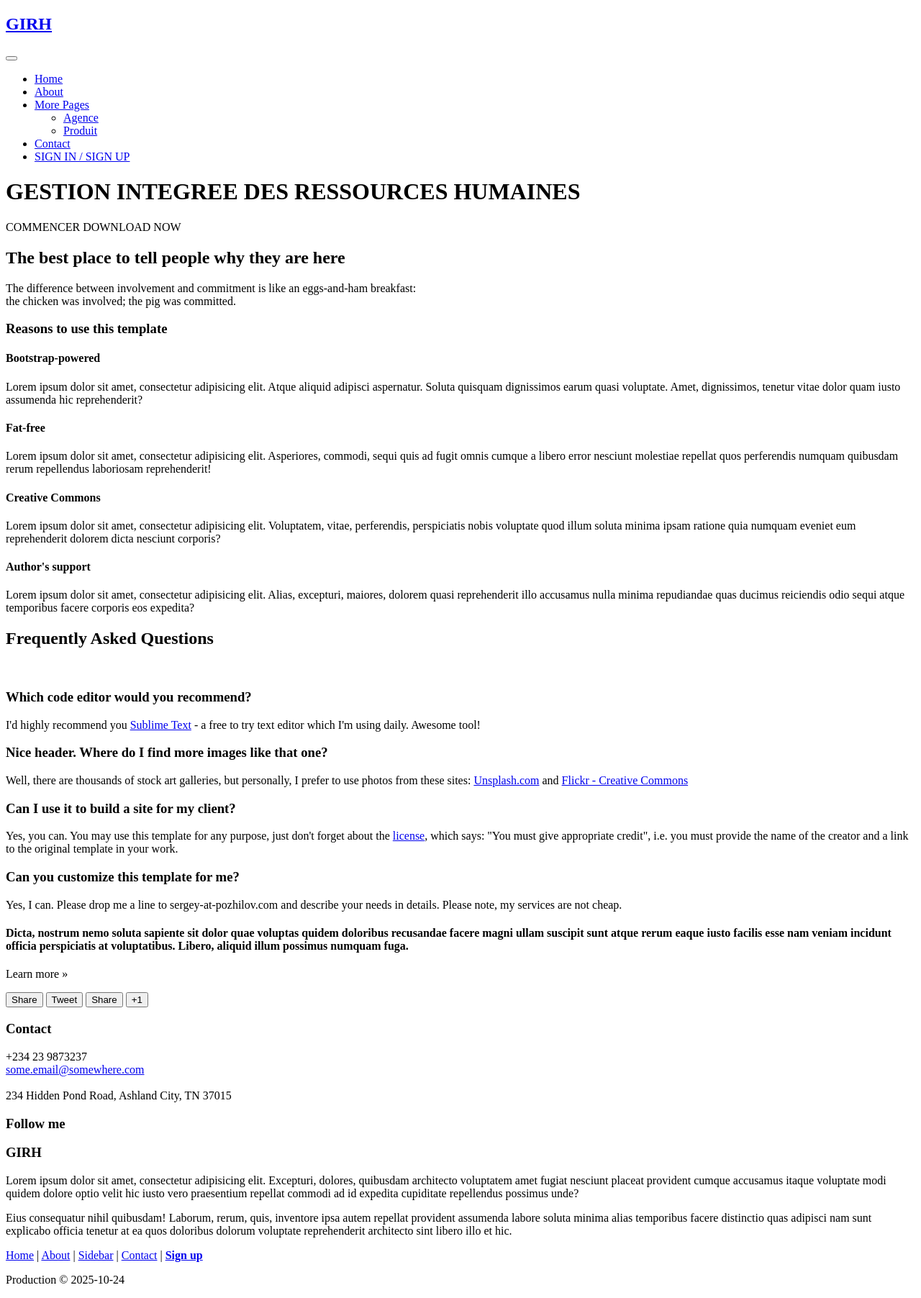
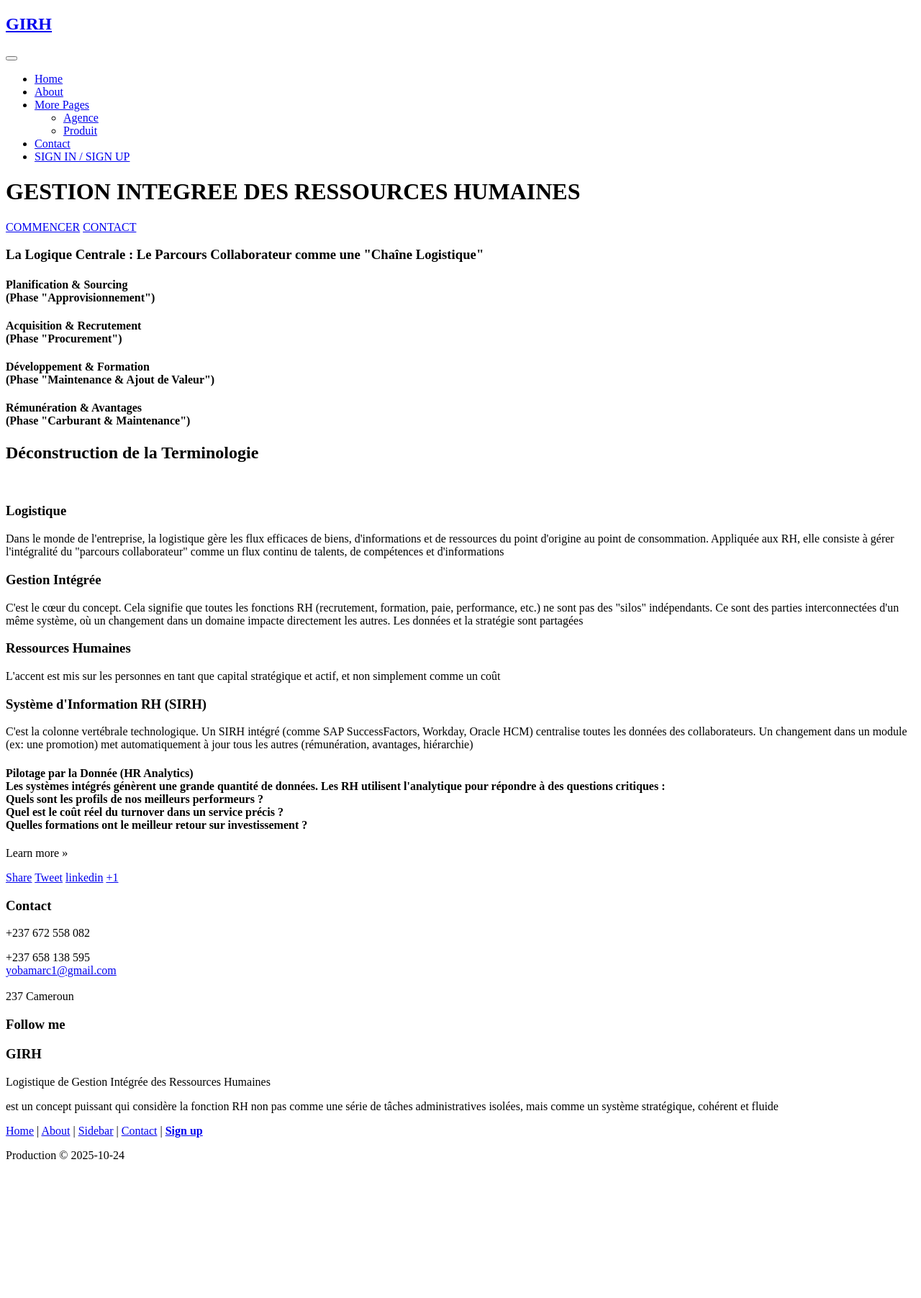
Before and after one commit to MarcYoba/-archive, a Symfony app: template templates/home/index.html.twig in a window 1280 px wide. Shown: the whole page at 72% size. After the commit the page ends 1611 px from the top, so only its background shows below. Run offline with Twig, Linux system fonts and the light colour scheme; the template is opened without the code that fills it, so the values that code supplies are empty; some libraries are stand-ins or nearby versions.

Commit message:
creation de l'interface d'acceuil des utilisateur

```diff
--- a/package.json
+++ b/package.json
@@ -20,7 +20,7 @@
         "build": "encore production --progress"
     },
     "dependencies": {
-        "@fortawesome/fontawesome-free": "6.0.0",
+        "@fortawesome/fontawesome-free": "^7.1.0",
         "@popperjs/core": "^2.11.8",
         "bootstrap": "^5.3.8",
         "headroom.js": "^0.12.0",
--- a/templates/footer.html.twig
+++ b/templates/footer.html.twig
@@ -6,10 +6,11 @@
 					<div class="col-md-3 widget">
 						<h3 class="widget-title">Contact</h3>
 						<div class="widget-body">
-							<p>+234 23 9873237<br>
-								<a href="mailto:#">some.email@somewhere.com</a><br>
+							<p>+237 672 558 082<br>
+							<p>+237 658 138 595<br>
+								<a href="mailto:#">yobamarc1@gmail.com</a><br>
 								<br>
-								234 Hidden Pond Road, Ashland City, TN 37015
+								237 Cameroun
 							</p>
 						</div>
 					</div>
@@ -29,8 +30,9 @@
 					<div class="col-md-6 widget">
 						<h3 class="widget-title">GIRH</h3>
 						<div class="widget-body">
-							<p>Lorem ipsum dolor sit amet, consectetur adipisicing elit. Excepturi, dolores, quibusdam architecto voluptatem amet fugiat nesciunt placeat provident cumque accusamus itaque voluptate modi quidem dolore optio velit hic iusto vero praesentium repellat commodi ad id expedita cupiditate repellendus possimus unde?</p>
-							<p>Eius consequatur nihil quibusdam! Laborum, rerum, quis, inventore ipsa autem repellat provident assumenda labore soluta minima alias temporibus facere distinctio quas adipisci nam sunt explicabo officia tenetur at ea quos doloribus dolorum voluptate reprehenderit architecto sint libero illo et hic.</p>
+							<p> Logistique de Gestion Intégrée des Ressources Humaines</p>
+							<p>est un concept puissant qui considère la fonction RH non pas comme une
+							 série de tâches administratives isolées, mais comme un système stratégique, cohérent et fluide</p>
 						</div>
 					</div>
 				</div> <!-- /row of widgets -->
--- a/templates/home/index.html.twig
+++ b/templates/home/index.html.twig
@@ -36,8 +36,8 @@
 					<h1 class="lead">GESTION INTEGREE DES RESSOURCES HUMAINES</h1>
 
 					<p>
-						<a class="btn btn-secondary btn-lg" role="button">COMMENCER</a>
-						<a class="btn btn-action btn-lg" role="button">DOWNLOAD NOW</a>
+						<a class="btn btn-secondary btn-lg" href="{{path('app_login')}}">COMMENCER</a>
+						<a class="btn btn-action btn-lg" href="{{path('app_contact')}}">CONTACT</a>
 					</p>
 				</div>
 			</div>
@@ -45,52 +45,51 @@
 	</header>
 	<!-- /Header -->
 
-	<!-- Intro -->
-	<div class="container text-center py-5">
-		<h2 class="thin">The best place to tell people why they are here</h2>
-		<p class="text-muted">
-			The difference between involvement and commitment is like an eggs-and-ham breakfast:<br>
-			the chicken was involved; the pig was committed.
-		</p>
-	</div>
-	<!-- /Intro-->
-
 	<!-- Highlights -->
 	<div class="bg-light py-5 top-space">
 		<div class="container">
-			<h3 class="text-center thin mb-5">Reasons to use this template</h3>
+			<h3 class="text-center thin mb-5">La Logique Centrale : Le Parcours Collaborateur comme une "Chaîne Logistique"</h3>
 
 			<div class="row g-4">
 				<div class="col-md-3 col-sm-6 highlight">
 					<div class="h-caption">
-						<h4><i class="fas fa-cogs fa-2x mb-3"></i>Bootstrap-powered</h4>
+						<h4><i class="fas fa-cogs fa-2x mb-3"></i>
+						Planification & Sourcing<br>
+						(Phase "Approvisionnement")
+						</h4>
 					</div>
 					<div class="h-body text-center">
-						<p>Lorem ipsum dolor sit amet, consectetur adipisicing elit. Atque aliquid adipisci aspernatur. Soluta quisquam dignissimos earum quasi voluptate. Amet, dignissimos, tenetur vitae dolor quam iusto assumenda hic reprehenderit?</p>
+						<p></p>
 					</div>
 				</div>
 				<div class="col-md-3 col-sm-6 highlight">
 					<div class="h-caption">
-						<h4><i class="fas fa-bolt fa-2x mb-3"></i>Fat-free</h4>
+						<h4><i class="fas fa-bolt fa-2x mb-3"></i>
+						Acquisition & Recrutement<br>
+						(Phase "Procurement")</h4>
 					</div>
 					<div class="h-body text-center">
-						<p>Lorem ipsum dolor sit amet, consectetur adipisicing elit. Asperiores, commodi, sequi quis ad fugit omnis cumque a libero error nesciunt molestiae repellat quos perferendis numquam quibusdam rerum repellendus laboriosam reprehenderit! </p>
+						<p>  </p>
 					</div>
 				</div>
 				<div class="col-md-3 col-sm-6 highlight">
 					<div class="h-caption">
-						<h4><i class="fas fa-heart fa-2x mb-3"></i>Creative Commons</h4>
+						<h4><i class="fas fa-heart fa-2x mb-3"></i>
+						Développement & Formation<br>
+						(Phase "Maintenance & Ajout de Valeur")</h4>
 					</div>
 					<div class="h-body text-center">
-						<p>Lorem ipsum dolor sit amet, consectetur adipisicing elit. Voluptatem, vitae, perferendis, perspiciatis nobis voluptate quod illum soluta minima ipsam ratione quia numquam eveniet eum reprehenderit dolorem dicta nesciunt corporis?</p>
+						<p> </p>
 					</div>
 				</div>
 				<div class="col-md-3 col-sm-6 highlight">
 					<div class="h-caption">
-						<h4><i class="fas fa-smile fa-2x mb-3"></i>Author's support</h4>
+						<h4><i class="fas fa-smile fa-2x mb-3"></i>
+						Rémunération & Avantages<br>
+						(Phase "Carburant & Maintenance")</h4>
 					</div>
 					<div class="h-body text-center">
-						<p>Lorem ipsum dolor sit amet, consectetur adipisicing elit. Alias, excepturi, maiores, dolorem quasi reprehenderit illo accusamus nulla minima repudiandae quas ducimus reiciendis odio sequi atque temporibus facere corporis eos expedita? </p>
+						<p>  </p>
 					</div>
 				</div>
 			</div> <!-- /row  -->
@@ -101,39 +100,56 @@
 	<!-- container -->
 	<div class="container py-5">
 
-		<h2 class="text-center top-space">Frequently Asked Questions</h2>
+		<h2 class="text-center top-space">Déconstruction de la Terminologie</h2>
 		<br>
 
 		<div class="row g-4">
 			<div class="col-sm-6">
-				<h3>Which code editor would you recommend?</h3>
-				<p>I'd highly recommend you <a href="http://www.sublimetext.com/">Sublime Text</a> - a free to try text editor which I'm using daily. Awesome tool!</p>
+				<h3>Logistique</h3>
+				<p> Dans le monde de l'entreprise, la logistique gère les flux efficaces de biens,
+				 d'informations et de ressources du point d'origine au point de consommation. Appliquée aux RH,
+				  elle consiste à gérer l'intégralité du "parcours collaborateur" comme un flux continu de talents,
+				de compétences et d'informations</p>
 			</div>
 			<div class="col-sm-6">
-				<h3>Nice header. Where do I find more images like that one?</h3>
+				<h3>Gestion Intégrée</h3>
 				<p>
-					Well, there are thousands of stock art galleries, but personally,
-					I prefer to use photos from these sites: <a href="http://unsplash.com">Unsplash.com</a>
-					and <a href="http://www.flickr.com/creativecommons/by-2.0/tags/">Flickr - Creative Commons</a></p>
+					C'est le cœur du concept. Cela signifie que toutes les fonctions
+					RH (recrutement, formation, paie, performance, etc.) ne sont pas des "silos" indépendants.
+					Ce sont des parties interconnectées d'un même système,
+					 où un changement dans un domaine impacte directement les autres. Les données et la stratégie sont partagées
+				</p>
 			</div>
 		</div> <!-- /row -->
 
 		<div class="row g-4 mt-0">
 			<div class="col-sm-6">
-				<h3>Can I use it to build a site for my client?</h3>
+				<h3>Ressources Humaines</h3>
 				<p>
-					Yes, you can. You may use this template for any purpose, just don't forget about the <a href="http://creativecommons.org/licenses/by/3.0/">license</a>,
-					which says: "You must give appropriate credit", i.e. you must provide the name of the creator and a link to the original template in your work.
+					 L'accent est mis sur les personnes en tant que capital stratégique et actif, et non simplement comme un coût
 				</p>
 			</div>
 			<div class="col-sm-6">
-				<h3>Can you customize this template for me?</h3>
-				<p>Yes, I can. Please drop me a line to sergey-at-pozhilov.com and describe your needs in details. Please note, my services are not cheap.</p>
+				<h3>Système d'Information RH (SIRH)</h3>
+				<p>
+					C'est la colonne vertébrale technologique. Un SIRH intégré (comme SAP SuccessFactors, Workday, Oracle HCM)
+					centralise toutes les données des collaborateurs. Un changement dans un module
+					 (ex: une promotion) met automatiquement à jour tous les autres (rémunération, avantages, hiérarchie)
+				</p>
 			</div>
 		</div> <!-- /row -->
 
 		<div class="bg-light p-5 rounded top-space mt-5">
-			<h4>Dicta, nostrum nemo soluta sapiente sit dolor quae voluptas quidem doloribus recusandae facere magni ullam suscipit sunt atque rerum eaque iusto facilis esse nam veniam incidunt officia perspiciatis at voluptatibus. Libero, aliquid illum possimus numquam fuga.</h4>
+			<h4>
+				<b>Pilotage par la Donnée (HR Analytics)</b><br>  Les systèmes intégrés génèrent une grande quantité de données.
+				Les RH utilisent l'analytique pour répondre à des questions critiques :<br>
+
+				Quels sont les profils de nos meilleurs performeurs ?<br>
+
+				Quel est le coût réel du turnover dans un service précis ?<br>
+
+				Quelles formations ont le meilleur retour sur investissement ?<br>
+			</h4>
      		<p class="text-end mt-4"><a class="btn btn-primary btn-lg">Learn more »</a></p>
   		</div>
 
@@ -144,10 +160,10 @@
 		<div class="container">
 			<div class="d-flex justify-content-center">
 				<!-- Social sharing buttons - you can replace these with actual Bootstrap buttons or other sharing solutions -->
-				<button class="btn btn-outline-primary me-2"><i class="fab fa-facebook-f me-1"></i> Share</button>
-				<button class="btn btn-outline-info me-2"><i class="fab fa-twitter me-1"></i> Tweet</button>
-				<button class="btn btn-outline-primary me-2"><i class="fab fa-linkedin-in me-1"></i> Share</button>
-				<button class="btn btn-outline-danger"><i class="fab fa-google-plus-g me-1"></i> +1</button>
+				<a class="btn btn-outline-primary me-2" href="https://www.facebook.com"><i class="fab fa-facebook-f me-1"></i> Share</a>
+				<a class="btn btn-outline-info me-2" href="https://x.com"><i class="fab fa-twitter me-1"></i> Tweet</a>
+				<a class="btn btn-outline-primary me-2" href="https://linkedin.com"><i class="fab fa-linkedin-in me-1"></i> linkedin</a>
+				<a class="btn btn-outline-danger" href="https://www.google.com/intl/fr/account/about"><i class="fab fa-google-plus-g me-1"></i> +1</a>
 			</div>
 		</div>
 	</section>
--- a/templates/registration/register.html.twig
+++ b/templates/registration/register.html.twig
@@ -31,12 +31,10 @@
 
                             {{ form_start(registrationForm) }}
                                 <div class="mb-3">
-                                    <label class="form-label">First Name</label>
-                                    <input type="text" class="form-control">
+                                    {{ form_row(registrationForm.nom) }}
                                 </div>
                                 <div class="mb-3">
-                                    <label class="form-label">Last Name</label>
-                                    <input type="text" class="form-control">
+                                    {{ form_row(registrationForm.prenom) }}
                                 </div>
                                 <div class="mb-3">
                                     <label class="form-label">Email Address <span class="text-danger">*</span></label>
```
Also changed, not shown: migrations/Version20251024082210.php (added, +31 -0 lines), migrations/Version20251024083027.php (added, +31 -0 lines), src/Entity/User.php (+30 -0 lines), src/Form/RegistrationFormType.php (+17 -1 lines), 2 other files.
